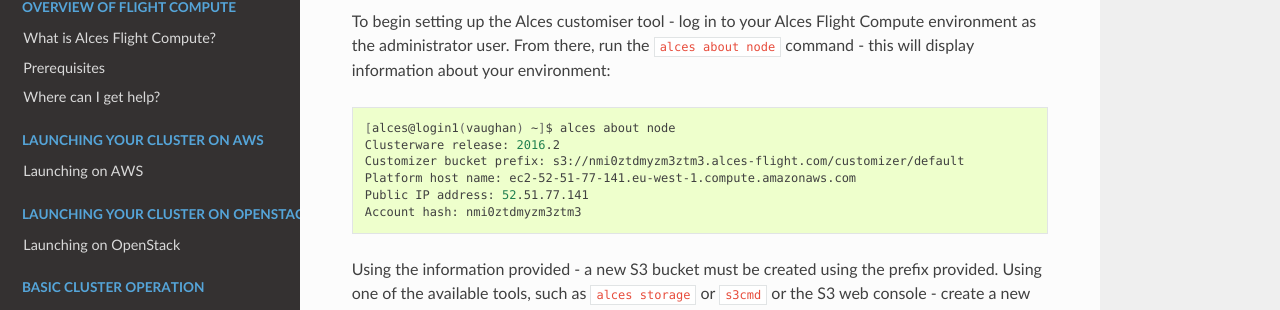
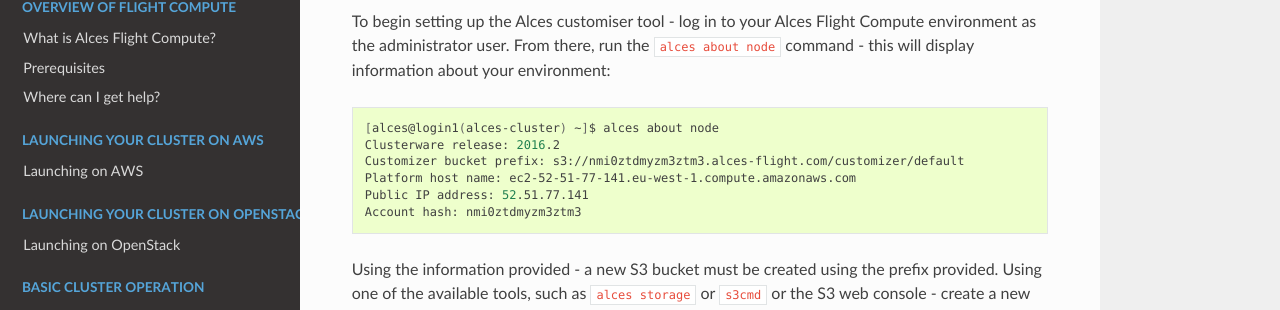
Before and after one commit to alces-software/flight-appliance-docs, a Sphinx documentation site: the page built from docs/source/customisation/customisation.rst, in a window 1280 px wide and 900 px high, scrolled down 307 px. Shown: the part 139-449 px from the top of the window. Built offline with Sphinx 7.4.7 and the Read the Docs theme 2.0.0, drawn with Linux system fonts in a browser that asks for light colours; pages that are not in the unit, such as notebooks, are missing from menus.

Commit message:
Edit the cluster name shown

```diff
--- a/docs/source/customisation/customisation.rst
+++ b/docs/source/customisation/customisation.rst
@@ -17,7 +17,7 @@
 
 .. code:: bash
 
-    [alces@login1(vaughan) ~]$ alces about node
+    [alces@login1(alces-cluster) ~]$ alces about node
     Clusterware release: 2016.2
     Customizer bucket prefix: s3://nmi0ztdmyzm3ztm3.alces-flight.com/customizer/default
     Platform host name: ec2-52-51-77-141.eu-west-1.compute.amazonaws.com
```
